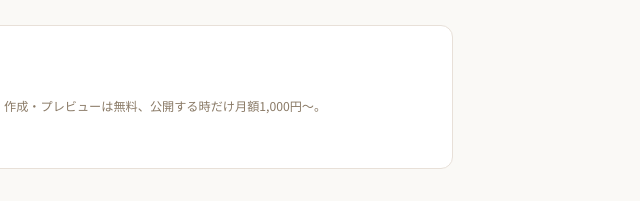
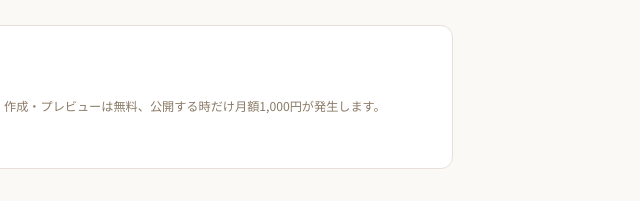
Before and after one commit to shinyanakagawa/miiinagurume, a plain HTML site: page index.html in a window 1280 px wide. Shown: the part 1219-1420 px from the top of the page, 613-1253 px from the left. Drawn offline with Linux system fonts and the light colour scheme; a script that the page names is missing.

Commit message:
ルートのHP生成アプリ説明文の価格表記を修正（誤解を招く「〜」を削除）

```diff
--- a/index.html
+++ b/index.html
@@ -316,7 +316,7 @@
     <div class="card-body">
       <p class="card-tag">Generator</p>
       <p class="card-name">グルメHP作成アプリ</p>
-      <p class="card-desc">テーマを選び、店名・写真を入力するだけで飲食店の公式HPを作成。作成・プレビューは無料、公開する時だけ月額1,000円〜。</p>
+      <p class="card-desc">テーマを選び、店名・写真を入力するだけで飲食店の公式HPを作成。作成・プレビューは無料、公開する時だけ月額1,000円が発生します。</p>
       <p class="card-arrow">アプリを開く →</p>
     </div>
   </a>
```
